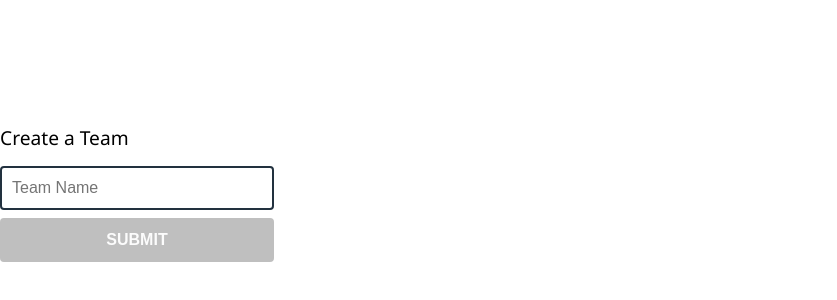
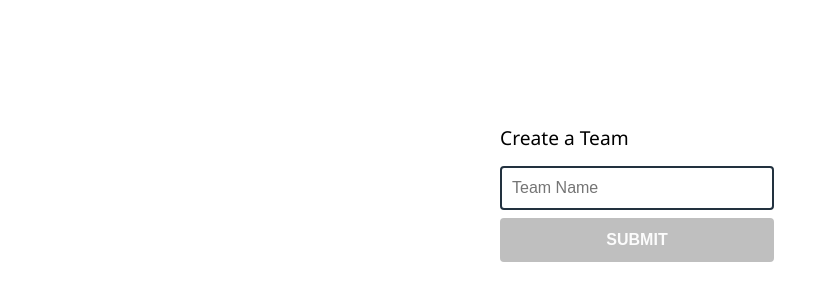
Before and after one commit to meloncatty/roster_bots, a React (Create React App) app: page / in a window 1280 px wide. Shown: the part 76-376 px from the top of the page, without its empty margins (0-837 px from the left). Built offline with nearby package versions, Linux system fonts and the light colour scheme.

Commit message:
Add app styles

```diff
--- a/src/App.css
+++ b/src/App.css
@@ -1,28 +1,6 @@
-.App {
-  text-align: center;
+.app-main {
+  display: flex;
+  flex-direction: column;
+  justify-content: center;
+  align-items: center;
 }
-
-.App-logo {
-  animation: App-logo-spin infinite 20s linear;
-  height: 80px;
-}
-
-.App-header {
-  background-color: #222;
-  height: 150px;
-  padding: 20px;
-  color: white;
-}
-
-.App-title {
-  font-size: 1.5em;
-}
-
-.App-intro {
-  font-size: large;
-}
-
-@keyframes App-logo-spin {
-  from { transform: rotate(0deg); }
-  to { transform: rotate(360deg); }
-}
--- a/src/App.js
+++ b/src/App.js
@@ -1,13 +1,14 @@
 import React, { Fragment } from 'react'
 import { Route } from 'react-router-dom'
 import { RosterForm, PlayersContainer } from './components'
+import './App.css'
 
 const App = () => {
   return (
-    <Fragment>
+    <section className='app-main'>
       <Route path='/' exact component={RosterForm} />
       <Route path='/players' exact component={PlayersContainer} />
-    </Fragment>
+    </section>
   )
 }
 
```
